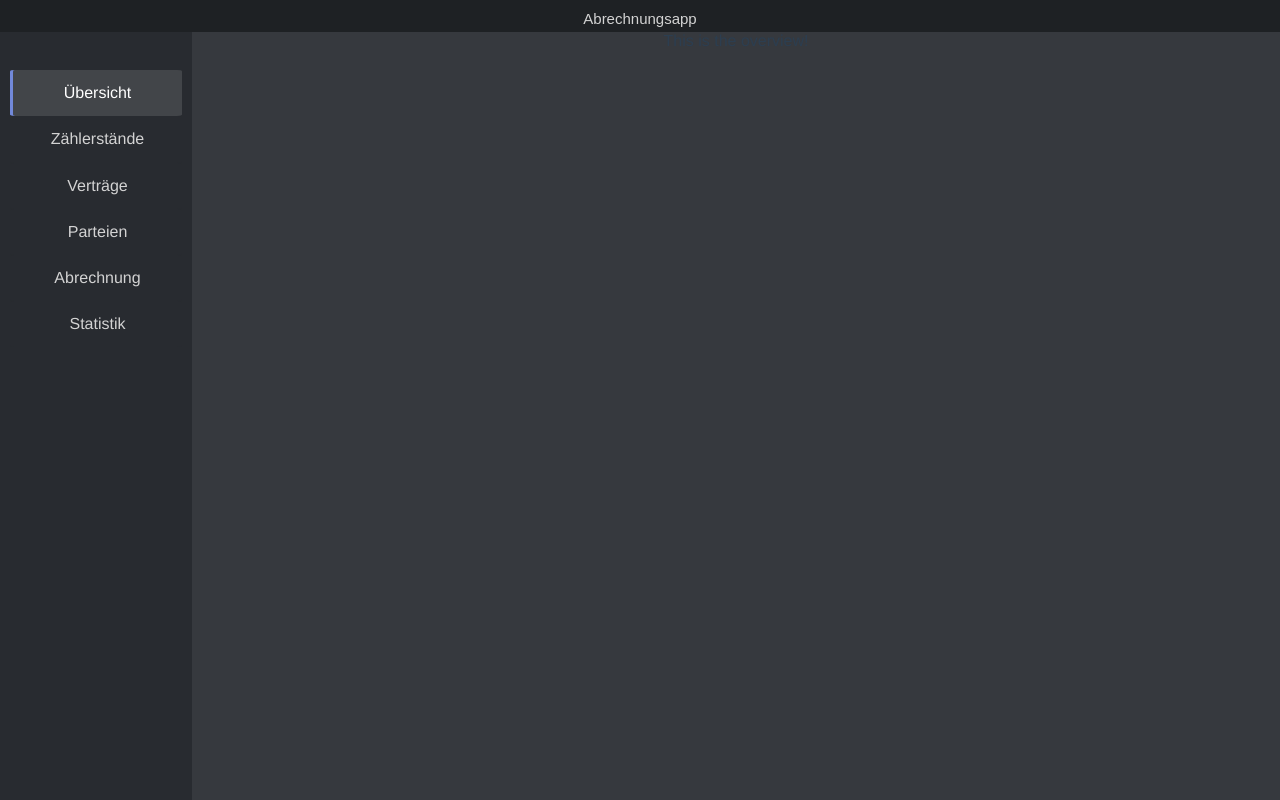
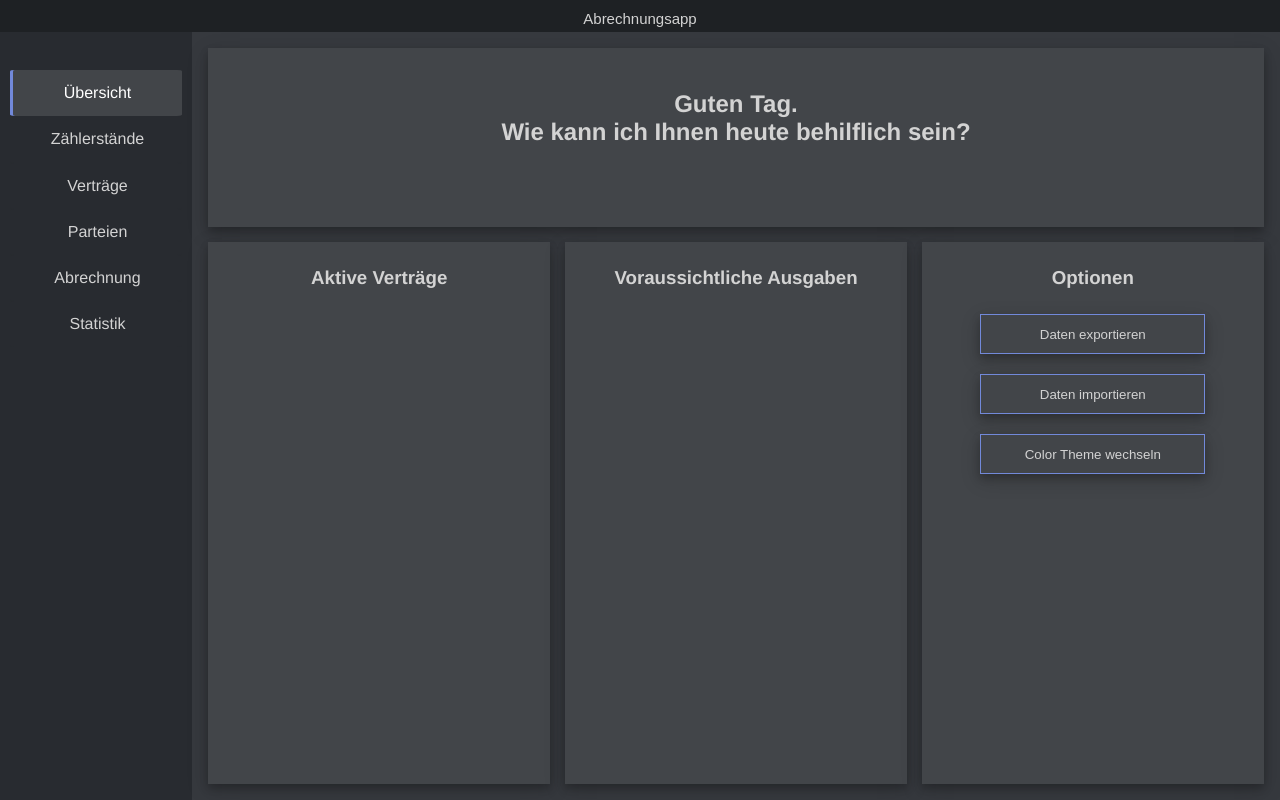
Before and after one commit to Idrias/stadtwerke_app, a Vue app: page /#/ in a window 1280 px wide. Built offline with nearby package versions, Linux system fonts and the light colour scheme.

Commit message:
Progress

```diff
--- a/src/components/content_pages/ContentMeters.vue
+++ b/src/components/content_pages/ContentMeters.vue
@@ -62,7 +62,8 @@
 					<p
 						v-else-if="getReadings().length == 0"
 					>Noch keine Ablesung für Zähler {{selectedMeter.mid}} eingetragen.</p>
-					<AddButton v-if="selectedMeter != null" v-on:click="addReading"/>
+					<AddButton v-if="selectedMeter != null && selectedMeter.category != 2" v-on:click="addReading"/>
+					<p v-else-if="selectedMeter">Eingetragene Zählerstände werden für Abwasser berücksichtigt.</p>
 				</div>
 			</div>
 
@@ -124,15 +125,7 @@
 			},
 
 			getMeters() {
-				let returns = [];
-				for (let cat of this.categories) {
-					if (cat === this.selectedCategory) {
-						for (let meter of this.meters) {
-							if (meter.category == cat.id) returns.push(meter);
-						}
-					}
-				}
-				return returns;
+				return this.meters.filter(m => m.category == this.selectedCategory.id || this.selectedCategory.id==3 && m.producesDirtyWater)
 			},
 
 			getReadings() {
@@ -194,7 +187,7 @@
 
 		overflow: auto;
 		display: grid;
-		grid-template-columns: auto auto;
+
 		grid-template-rows: auto;
 		grid-gap: 1%;
 		grid-template-columns: minmax(332px, 35%) auto;
--- a/src/components/content_pages/ContentOverview.vue
+++ b/src/components/content_pages/ContentOverview.vue
@@ -1,15 +1,118 @@
 <template>
-  <div id="overview">
-    This is the overview!
-  </div>
+  <ContentWrapper id="overview" :useInnerBox="false">
+
+    <template #inner>
+
+        <div id="gridContainer">
+
+          <div id="greetingContainer" class="gridContent shadow">
+            <h2>
+              {{getGreeting()}} <br>
+              Wie kann ich Ihnen heute behilflich sein?
+            </h2>
+          </div>
+
+
+          <div id="activeContracts" class="gridContent shadow">
+            <h3>Aktive Verträge</h3>
+          </div>
+
+          <div id="expectedExpenses" class="gridContent shadow">
+            <h3> Voraussichtliche Ausgaben </h3>
+          </div>
+
+          <div id="options" class="gridContent shadow">
+            <h3> Optionen </h3>
+            <button class="shadow"> Daten exportieren </button>
+            <button class="shadow"> Daten importieren </button>
+            <button class="shadow"> Color Theme wechseln </button>
+          </div>
+        </div>
+
+    </template>
+
+  </ContentWrapper>
 </template>
 
 <script>
+import ContentWrapper from "./ContentWrapper.vue";
+
 export default {
   name: "ContentOverview",
-  components: {},
-  props: {}
+  components: {ContentWrapper},
+  props: {},
+  methods: {
+    getGreeting() {
+      let hours = new Date().getHours();
+      if(hours >= 3 && hours < 12) return "Guten Morgen.";
+      if(hours >= 12 && hours < 18) return "Guten Tag.";
+      if(hours >= 18 || hours < 3) return "Guten Abend.";
+      return "Hallo.";
+    }
+  }
 };
 </script>
 
-<style scoped></style>
+<style scoped>
+
+  #gridContainer {
+    display: grid;
+    width: 100%;
+    height: 100%;
+    grid-template-columns: 1fr 1fr 1fr;
+    grid-template-rows: auto 3fr;
+    grid-template-areas: "a a a" "b c d";
+    grid-gap: 15px;
+  }
+
+  .gridContent {
+    background: var(--c4);
+    padding: 3%;
+    color: var(--ct1);
+  }
+
+  #activeContracts {
+    grid-area: b;
+  }
+
+  #greetingContainer {
+    display: grid;
+    align-content: center;
+    grid-area: a;
+  }
+
+  #expectedExpenses {
+    grid-area: c;
+  }
+
+  #options {
+    grid-area: d;
+  }
+
+  h2 {
+    padding-top: 1%;
+    padding-bottom: 5%;
+  }
+
+  button {
+    width: 70%;
+    height: 40px;
+    margin: 10px;
+    background: var(--c4);
+    border: 1px solid var(--c2);
+    color: var(--ct1);
+  }
+
+  button:hover {
+    cursor: pointer;
+    border: 1px solid var(--c2high);
+  }
+
+  button:focus {
+    outline: 0;
+  }
+
+  h3 {
+    margin: 15px;
+  }
+</style>
--- a/src/components/content_pages/ContentWrapper.vue
+++ b/src/components/content_pages/ContentWrapper.vue
@@ -19,7 +19,7 @@
   .contentWrapper-outer {
     width: 100%;
     height: 100%;
-    padding: 2%;
+    padding: 1.5%;
     box-sizing: border-box;
   }
   .contentWrapper-inner {
--- a/src/components/dialogues/AddMeter.vue
+++ b/src/components/dialogues/AddMeter.vue
@@ -62,6 +62,11 @@
             <td>Kommentar</td>
             <td><input class="textinput" type="text" v-model="input.comment" /></td>
           </tr>
+
+          <tr v-if="input.category == 2">
+            <td>Verursacht Abwasser</td>
+            <td><input type="checkbox" v-model="input.producesDirtyWater"/></td>
+          </tr>
         </table>
 
         <br>
@@ -99,7 +104,8 @@ export default {
         mid: null,
         category: null,
         uuid: null,
-        comment: null
+        comment: null,
+        producesDirtyWater: true,
       },
       ...this.$root.$data.sharedState,
     };
@@ -112,6 +118,9 @@ export default {
 
     closeAndUpdate() {
       this.close();
+
+      if(this.input.category != 2) this.input.producesDirtyWater = false;
+
       for (let index in this.meters) {
         if (this.meters[index].uuid == this.input.uuid) {
           let uuid_old = this.input.uuid;
@@ -122,7 +131,9 @@ export default {
           return;
         }
       }
+
       this.meters.push({...this.input});
+
     },
 
     closeAndDelete() {
@@ -145,6 +156,7 @@ export default {
       }
       this.input.category = defaultRadio;
       this.input.uuid = uuidv1();
+      this.input.producesDirtyWater = true;
       this.show = true;
     },
 
--- a/src/components/dialogues/AddReading.vue
+++ b/src/components/dialogues/AddReading.vue
@@ -82,6 +82,7 @@ export default {
         }
       }
       this.readings.push({...this.input});
+
     },
 
     closeAndDelete() {
--- a/src/components/elements/Navbar.vue
+++ b/src/components/elements/Navbar.vue
@@ -11,6 +11,7 @@
     >
       {{ button.name }}
     </div>
+
   </div>
 </template>
 
@@ -85,4 +86,10 @@ export default {
   border-width: medium;
   border-color: var(--c2);
 }
+
+.fa-cogs {
+
+  color: darkgray;
+}
+
 </style>
```
Also changed, not shown: src/components/content_pages/ContentBilling.vue (+128 -39 lines).
